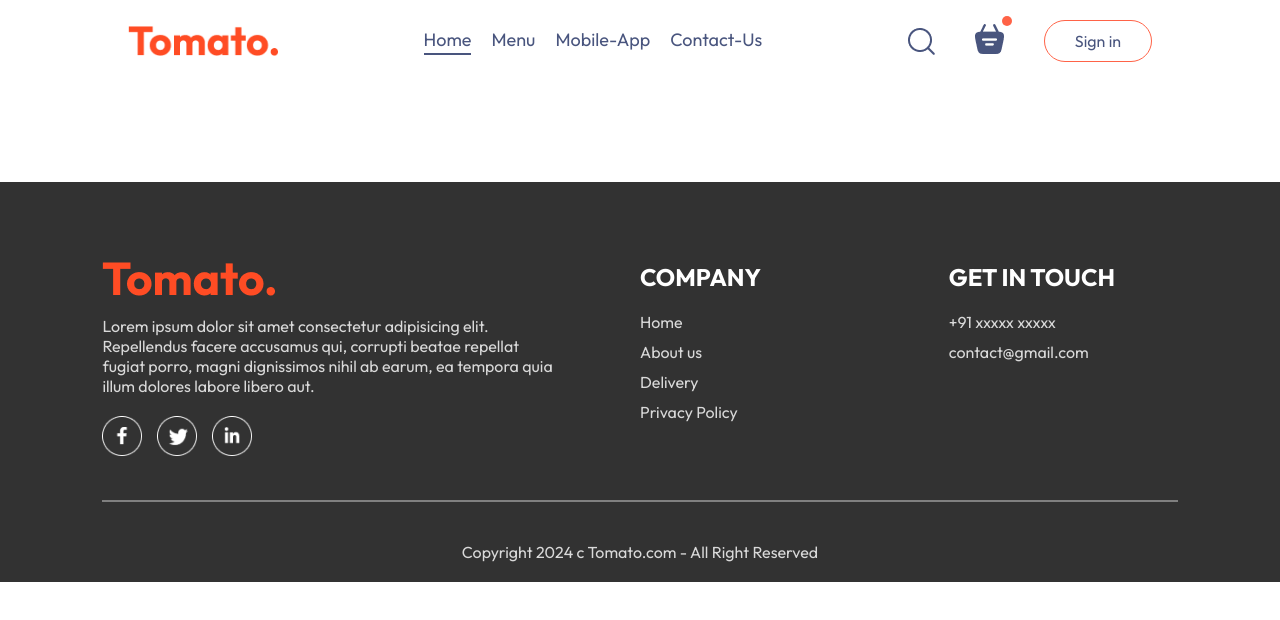
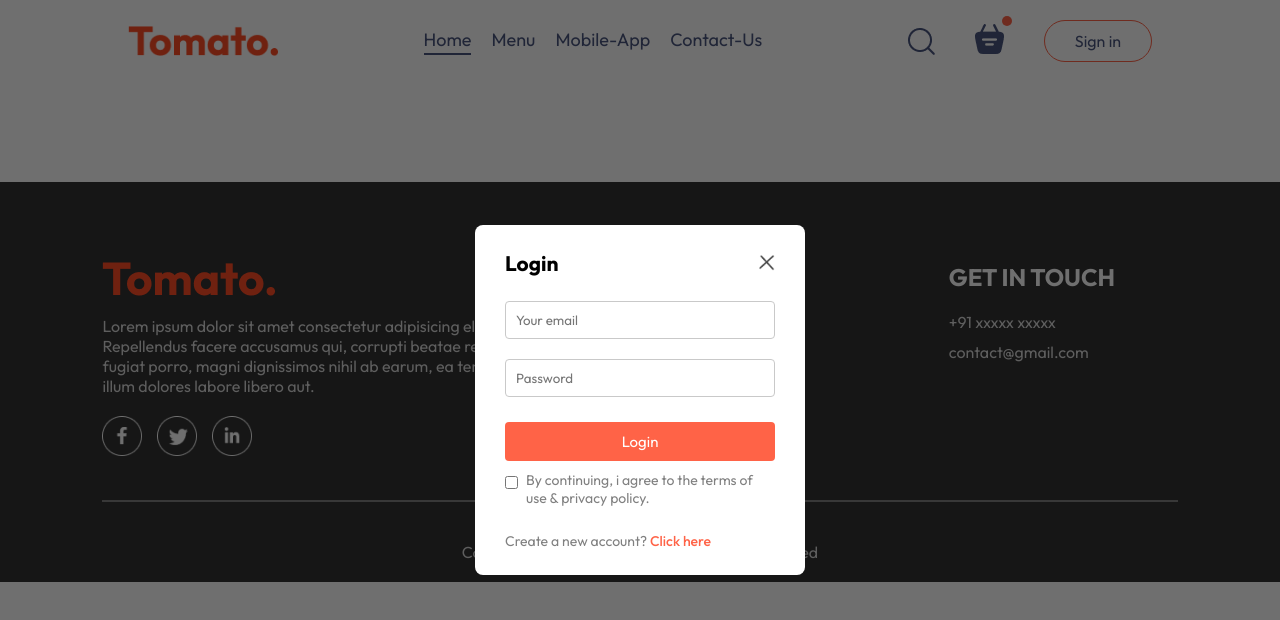
Before and after one commit to 1Lover0/fooddel, a React (Vite) app in the folder frontend/: page /cart in a window 1280 px wide. Both pictures are taken after a click on the button "Sign in". Shown: the top 620 px of the page. Built offline with nearby package versions, Linux system fonts and the light colour scheme.

Commit message:
home page is ready

```diff
--- a/frontend/src/App.jsx
+++ b/frontend/src/App.jsx
@@ -1,16 +1,20 @@
-import React from 'react';
+import React, { useState } from 'react';
 import Navbar from './components/navbar/Navbar';
 import { Route, Routes } from 'react-router-dom';
 import Home from './pages/home/Home';
 import Cart from './pages/cart/Cart';
 import PlaceOrder from './pages/placeOrder/PlaceOrder'
 import Footer from './components/footer/Footer';
+import Login from './components/login/Login';
 
 const App = () => {
+
+  const[showLogin, setShowLogin] = useState(false)
   return (
     <>
+    {showLogin?<Login setShowLogin={setShowLogin} /> : <></>}
       <div className='app'>
-        <Navbar />
+        <Navbar setShowLogin={setShowLogin} />
         <Routes>
           <Route path='/' element={<Home />} />
           <Route path='/cart' element={<Cart />} />
--- /dev/null
+++ b/frontend/src/components/login/Login.css
@@ -0,0 +1,65 @@
+.login{
+    position: absolute;
+    z-index: 1;
+    width: 100%;
+    height: 100%;
+    background-color: #00000090;
+    display: grid;
+}
+.login-popup-container{
+    place-self: center;
+    width: max(23vw,330px);
+    color: #808080;
+    background-color: #fff;
+    display: flex;
+    flex-direction: column;
+    gap: 25px;
+    padding: 25px 30px;
+    border-radius: 8px;
+    font-size: 14px;
+    animation: fadeIn .5s;
+}
+.login-popup-title{
+    display: flex;
+    justify-content: space-between;
+    align-items: center;
+    color: #000;
+}
+.login-popup-title img{
+    cursor: pointer;
+    width: 16px;
+}
+.login-popup-inputs{
+    display: flex;
+    flex-direction: column;
+    gap: 20px;
+}
+.login-popup-inputs input{
+    outline: none;
+    border: 1px solid #c9c9c9;
+    padding: 10px;
+    border-radius: 4px;
+}
+.login-popup-container button{
+    border: none;
+    padding: 10px;
+    border-radius: 4px;
+    color: #fff;
+    background-color: tomato;
+    font-size: 15px;
+    cursor: pointer;
+}
+.login-popup-condition{
+    display: flex;
+    align-items: start;
+    gap: 8px;
+    margin-top: -15px;
+}
+.login-popup-condition input{
+    margin-top: 5px;
+}
+.login p span{
+    color: tomato;
+    font-weight: 500;
+    cursor: pointer;
+}
--- /dev/null
+++ b/frontend/src/components/login/Login.jsx
@@ -0,0 +1,36 @@
+import React, { useState } from 'react';
+import './Login.css'
+import { assets } from '../../assets/assets';
+
+const Login = ({setShowLogin}) => {
+
+    const[currentState, setCurrentState] = useState("Login")
+
+    return (
+        <div className='login'>
+            <form className="login-popup-container">
+                <div className="login-popup-title">
+                    <h2>{currentState}</h2>
+                    <img onClick={()=>setShowLogin(false)} src={assets.cross_icon} alt="" />
+                </div>
+                <div className="login-popup-inputs">
+                    {currentState==="Login" ? <></> : <input type="text" placeholder='Your name' required />}
+                    <input type="email" placeholder='Your email' required />
+                    <input type="password" placeholder='Password' required />
+                </div>
+                <button>{currentState==="Sign Up"?"Create Account" : "Login"}</button>
+                <div className="login-popup-condition">
+                    <input type="checkbox" required />
+                    <p>By continuing, i agree to the terms of use & privacy policy.</p>
+                </div>
+                {
+                    currentState==="Login"
+                    ?<p>Create a new account? <span onClick={()=>setCurrentState("Sign Up")}>Click here</span></p>
+                    :<p>Already have an account? <span onClick={()=>setCurrentState("Login")}>Login here</span></p>
+                }
+            </form>
+        </div>
+    );
+};
+
+export default Login;
--- a/frontend/src/components/navbar/Navbar.jsx
+++ b/frontend/src/components/navbar/Navbar.jsx
@@ -3,7 +3,7 @@
 import {assets} from '../../assets/assets'
 import {Link} from 'react-router-dom'
 
-const Navbar = () => {
+const Navbar = ({setShowLogin}) => {
 
     const [menu, setMenu] = useState("home")
 
@@ -22,7 +22,7 @@
                     <img src={assets.basket_icon} alt="" />
                     <div className="dot"></div>
                 </div>
-                <button>Sign in</button>
+                <button onClick={() => setShowLogin(true)}>Sign in</button>
             </div>
         </div>
     );
--- a/frontend/src/pages/cart/Cart.jsx
+++ b/frontend/src/pages/cart/Cart.jsx
@@ -1,9 +1,13 @@
-import React from 'react';
+import React, { useContext } from 'react';
 import './Cart.css'
+import { StoreContext } from '../../context/StoreContext';
 
 const Cart = () => {
+
+    const{cartItems, food_list, reremoveCart, } = useContext(StoreContext)
+
     return (
-        <div>
+        <div className='cart'>
 
         </div>
     );
```
